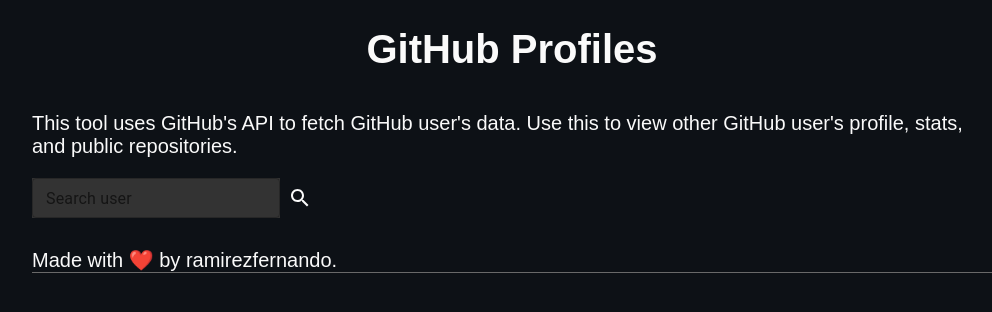
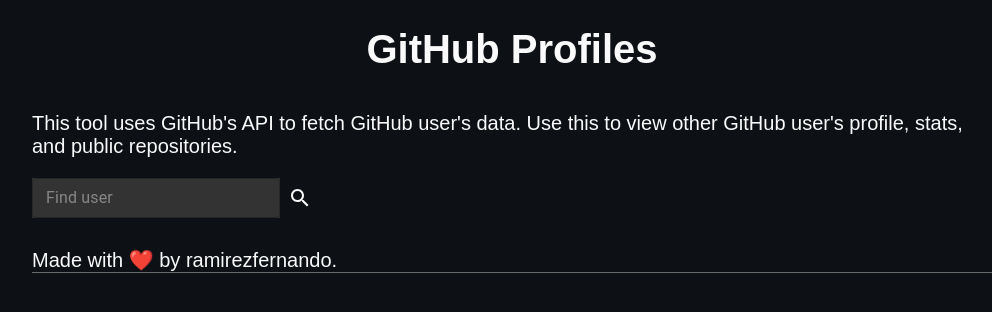
Before and after one commit to ramirezfernando/github-tracker, a React (Create React App) app: page / in a window 1280 px wide. Shown: the top 312 px of the page, without its empty margins (128-1120 px from the left). Built offline with nearby package versions, Linux system fonts and the light colour scheme.

Commit message:
fixed search bar

```diff
--- a/src/components/search.js
+++ b/src/components/search.js
@@ -8,16 +8,14 @@
   return (
     <div>
       <form>
-      <TextField style={searchStyles}
-      sx={{ input: { color: colors.white } }}
-
-        id="search-bar"
-        className="text"
-        label="Search user"
-        variant="outlined"
-        placeholder="Search..."
-        size="small"
-      />
+        <TextField
+          hiddenLabel
+          style={searchStyles}
+          sx={{ input: { color: colors.white } }}
+          variant="outlined"
+          placeholder="Find user"
+          size="small"
+        />
       <IconButton type="submit" aria-label="search">
         <SearchIcon style={{ fill: colors.white }} />
       </IconButton>
```
